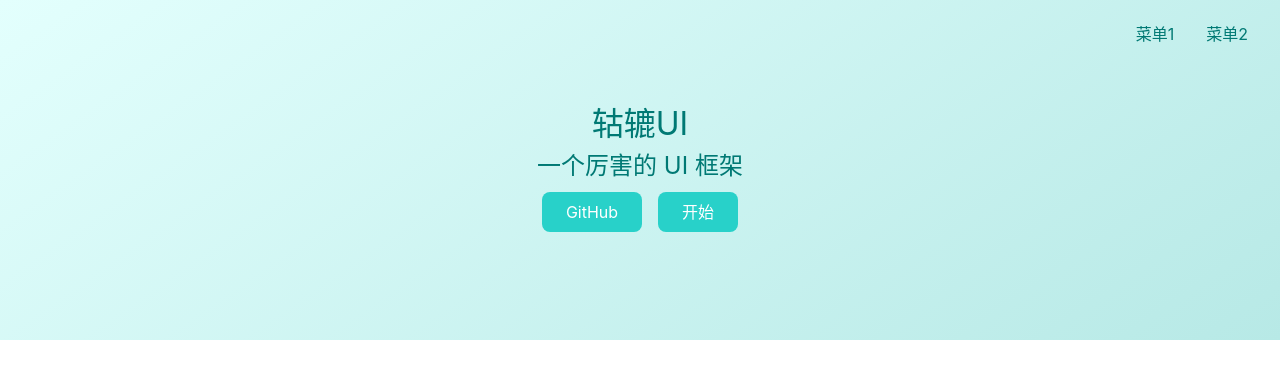
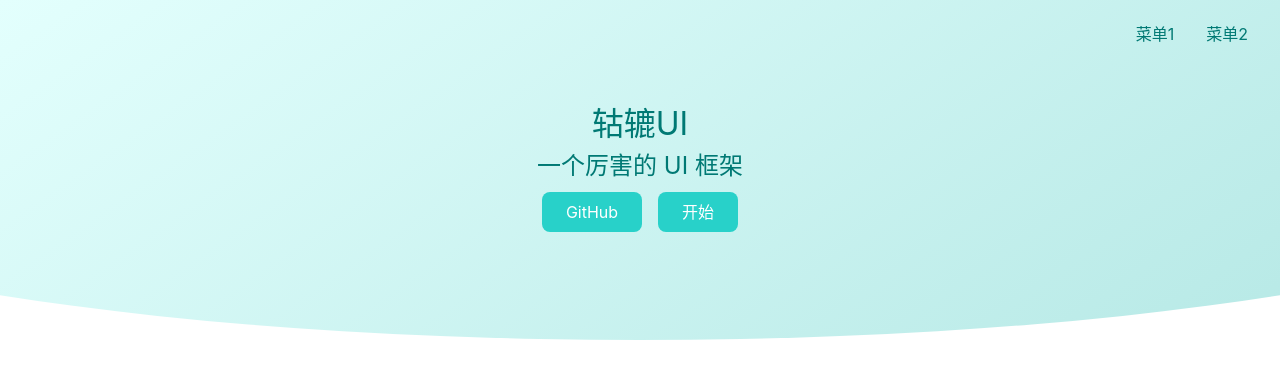
Before and after one commit to EvaLLLLL/gulu-ui, a Vue app: page /#/ in a window 1280 px wide. Shown: the top 378 px of the page. Built offline with nearby package versions, Linux system fonts and the light colour scheme.

Commit message:
完成圆弧

```diff
--- a/src/views/Home.vue
+++ b/src/views/Home.vue
@@ -45,6 +45,9 @@
 
 	.topnavAndBanner {
 		background: linear-gradient(145deg, rgba(227, 255, 253, 1) 0%, rgba(183, 233, 230, 1) 100%);
+		/*border-bottom-left-radius: 50% 50px;*/
+		/*border-bottom-right-radius: 50% 50px;*/
+		clip-path: ellipse(80% 60% at 50% 40%);
 	}
 	.banner {
 		color: $color;
```
